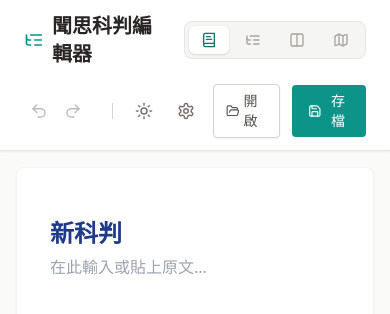
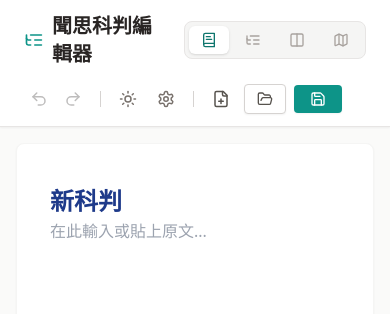
Before and after one commit to krad1985/KepanEditor, a React (Vite) app: page / in a window 390 px wide. Shown: the top 314 px of the page. Built offline with nearby package versions, Linux system fonts and the light colour scheme.

Commit message:
Update KepanEditor.jsx

```diff
--- a/src/KepanEditor.jsx
+++ b/src/KepanEditor.jsx
@@ -1,11 +1,11 @@
-// Version: 1.4.1 - 修復 AI 生成結果覆蓋現有子節點的問題，保留已拆分的段落
+// Version: 1.4.2 - 壓縮原文模式間距、新增開新檔案功能、優化 API Key 判定與提示
 import React, { useState, useEffect, useRef, useCallback } from 'react';
 import {
   FileText, ListTree, ChevronRight, ChevronDown,
   Trash2, Save, FolderOpen, Target, Home,
   SplitSquareHorizontal, GripVertical, AlignLeft,
   Undo2, Redo2, Columns, Map, BookOpen, Wand2, Settings,
-  X, Sun, Moon, Leaf, BookText
+  X, Sun, Moon, Leaf, BookText, FilePlus
 } from 'lucide-react';
 
 // --- 工具函數 ---
@@ -70,10 +70,10 @@ const THEMES = {
 
 // --- 獨立的 TreeNode 元件 ---
 const TreeNode = React.memo(({
-  kepanNode, depth, mode, theme,
+  kepanNode, depth, mode, theme, userApiKey,
   expandedTreeNodes, expandedContentNodes, expandedNoteNodes,
   deleteMenuId, dragInfo, isAILoadingId,
-  actions
+  actions, showToast
 }) => {
   const textareaRef = useRef(null);
   const noteAreaRef = useRef(null);
@@ -135,6 +135,15 @@ const TreeNode = React.memo(({
     }
   };
 
+  const handleAIAssistClick = (e) => {
+    e.stopPropagation();
+    if (!userApiKey) {
+      showToast("請先至右上角「設定」輸入 Google Gemini API 金鑰。");
+      return;
+    }
+    actions.generateAISkeleton(kepanNode.id);
+  };
+
   const isDragged = dragInfo.draggedId === kepanNode.id;
   const isDragOver = dragInfo.overId === kepanNode.id;
   let dropZoneClass = 'border border-transparent';
@@ -155,7 +164,7 @@ const TreeNode = React.memo(({
 
   return (
     <div className={`
-      ${mode === 'text' ? 'mb-0' : 'mb-2'}
+      ${mode === 'text' ? 'mb-0 mt-0' : 'mb-2'}
       ${(mode === 'outline' || mode === 'split') && depth > 0 ? `ml-6 border-l-2 ${isDark ? 'border-stone-700' : 'border-stone-200'} pl-4` : 'ml-0'}
       ${isDragged ? 'opacity-30 scale-[0.98]' : 'opacity-100 scale-100'}
       transition-all duration-200
@@ -163,7 +172,7 @@ const TreeNode = React.memo(({
       <div
         onDragOver={(e) => actions.handleDragOver(e, kepanNode.id)}
         onDrop={(e) => actions.handleDrop(e, kepanNode.id)}
-        className={`group relative flex items-start gap-1 p-1 -ml-1 transition-colors ${dropZoneClass}`}
+        className={`group relative flex items-start gap-1 ${mode === 'text' ? 'p-0 -ml-0' : 'p-1 -ml-1'} transition-colors ${dropZoneClass}`}
         onClick={handleNodeClick}
       >
 
@@ -201,7 +210,7 @@ const TreeNode = React.memo(({
               className={`
                 font-bold bg-transparent border-b border-transparent focus:border-teal-500 focus:outline-none transition-all flex-1 min-w-[150px]
                 ${colorClass}
-                ${mode === 'text' ? `${textSizeClass} mt-3 mb-0 pb-0` : 'text-lg mb-1 pb-1'}
+                ${mode === 'text' ? `${textSizeClass} mb-0 pb-0 mt-2` : 'text-lg mb-1 pb-1'}
               `}
             />
 
@@ -228,7 +237,7 @@ const TreeNode = React.memo(({
 
               {hasContent && mode !== 'split' && (
                 <button
-                  onClick={(e) => { e.stopPropagation(); actions.generateAISkeleton(kepanNode.id); }}
+                  onClick={handleAIAssistClick}
                   disabled={isAILoadingId === kepanNode.id}
                   className={`p-1 rounded transition-colors opacity-0 group-hover:opacity-100 text-purple-400 hover:bg-purple-500/20 ${isAILoadingId === kepanNode.id ? 'animate-pulse' : ''}`}
                   title="AI 輔助骨架生成"
@@ -264,7 +273,7 @@ const TreeNode = React.memo(({
           )}
 
           {isContentVisible && mode !== 'split' && (
-            <div className="relative group/text mb-1 mt-1">
+            <div className={`relative group/text ${mode === 'text' ? 'mb-0 mt-0' : 'mb-1 mt-1'}`}>
               <textarea
                 ref={textareaRef}
                 value={kepanNode.content}
@@ -315,9 +324,9 @@ const TreeNode = React.memo(({
         <div className="mt-0">
           {kepanNode.children.map(childNode => (
             <TreeNode
-              key={childNode.id} kepanNode={childNode} depth={depth + 1} mode={mode} theme={theme}
+              key={childNode.id} kepanNode={childNode} depth={depth + 1} mode={mode} theme={theme} userApiKey={userApiKey}
               expandedTreeNodes={expandedTreeNodes} expandedContentNodes={expandedContentNodes} expandedNoteNodes={expandedNoteNodes}
-              deleteMenuId={deleteMenuId} dragInfo={dragInfo} isAILoadingId={isAILoadingId} actions={actions}
+              deleteMenuId={deleteMenuId} dragInfo={dragInfo} isAILoadingId={isAILoadingId} actions={actions} showToast={showToast}
             />
           ))}
         </div>
@@ -733,19 +742,21 @@ export default function App() {
     }
   }, [dragInfo, commitChange]);
 
-  // --- AI 輔助生成 (已修復覆蓋子節點的陣列寫入邏輯) ---
+  // --- AI 輔助生成 ---
   const generateAISkeleton = async (nodeId) => {
     const targetNode = findNodeInKepanTree(kepanTree, nodeId);
     if (!targetNode || !targetNode.content) return;
 
+    // 強制驗證 API Key，無 Key 則阻擋執行並提示
+    if (!userApiKey || userApiKey.trim() === '') {
+      showToast("請先至右上角「設定」輸入您的 Google Gemini API 金鑰。");
+      return;
+    }
+
     setIsAILoadingId(nodeId);
 
-    const envApiKey = typeof apiKey !== 'undefined' ? apiKey : "";
-    const actualKey = userApiKey || envApiKey;
-
-    const modelsToTry = userApiKey
-      ? ['gemini-3.0-flash', 'gemini-2.5-flash', 'gemini-flash-latest']
-      : ['gemini-2.5-flash'];
+    // 調整輪詢陣列，以 2.5-flash 作為首選主力，避免 429 錯誤
+    const modelsToTry = ['gemini-2.5-flash', 'gemini-3.0-flash', 'gemini-flash-latest'];
 
     const payload = {
       contents: [{ parts: [{ text: `原文內容：\n${targetNode.content}` }] }],
@@ -761,11 +772,11 @@ export default function App() {
 
       let attempt = 0;
       const maxAttempts = 2;
-      const delays = [1000, 2000];
+      const delays = [1500, 3000];
 
       while (attempt < maxAttempts) {
         try {
-          const response = await fetch(`https://generativelanguage.googleapis.com/v1beta/models/${modelName}:generateContent?key=${actualKey}`, {
+          const response = await fetch(`https://generativelanguage.googleapis.com/v1beta/models/${modelName}:generateContent?key=${userApiKey}`, {
             method: 'POST',
             headers: { 'Content-Type': 'application/json' },
             body: JSON.stringify(payload)
@@ -787,9 +798,7 @@ export default function App() {
               const clonedTree = deepCloneKepanTree(currentTree);
               const tNode = findNodeInKepanTree(clonedTree, nodeId);
               if (tNode) {
-                // 將該節點內文清空
                 tNode.content = "";
-                // 將 AI 生成的新科判「安插」在原有的子節點陣列最上方，而非直接覆蓋！
                 const newAiNodes = generatedNodes.map(n => ({
                   id: generateUniqueId(),
                   title: n.title || "新科判",
@@ -821,7 +830,7 @@ export default function App() {
     }
 
     if (!success) {
-      showToast(`AI 生成失敗。原因: ${lastErrorMsg.substring(0, 100)}... 請確認 API 金鑰有效性。`, 7000);
+      showToast(`AI 生成失敗。原因: ${lastErrorMsg.substring(0, 100)}... 請確認 API 金鑰配額與有效性。`, 7000);
     }
     setIsAILoadingId(null);
   };
@@ -831,6 +840,15 @@ export default function App() {
     deleteKepanNode, mergeUpKepanNode, splitTextToChildKepanNode, setFocusId,
     setDeleteMenuId, toggleTree, toggleContent, toggleNote, generateAISkeleton,
     handleDragStart, handleDragOver, handleDrop
+  };
+
+  // --- 檔案功能 ---
+  const handleNewFile = () => {
+    if (window.confirm("確定要開啟新檔案嗎？未存檔的變更將會遺失。")) {
+      commitChange(INITIAL_EMPTY_KEPAN_TREE);
+      setFocusId(null);
+      showToast("已建立新科判檔案。");
+    }
   };
 
   const handleExportToFile = () => {
@@ -857,6 +875,7 @@ export default function App() {
         try {
           const parsedData = JSON.parse(event.target.result);
           commitChange(parsedData);
+          setFocusId(null);
           showToast("檔案匯入成功！");
         } catch (err) {
           showToast("檔案格式不正確，請匯入有效的 JSON 檔案。");
@@ -866,6 +885,7 @@ export default function App() {
     } catch (error) {
       showToast("讀取檔案發生錯誤。");
     }
+    e.target.value = ''; // Reset input to allow re-importing same file
   };
 
   const saveSettings = () => {
@@ -954,8 +974,8 @@ export default function App() {
           </div>
         </div>
 
-        <div className="flex items-center gap-3">
-          <div className="flex items-center gap-1 mr-2">
+        <div className="flex items-center gap-2 sm:gap-3">
+          <div className="flex items-center gap-1">
             <button onClick={handleUndo} disabled={historyState.past.length === 0} className={`p-1.5 rounded-md transition-colors ${historyState.past.length === 0 ? 'opacity-30 cursor-not-allowed' : 'hover:bg-teal-500/20 text-teal-600'}`} title="復原 (Ctrl+Z)"><Undo2 size={18}/></button>
             <button onClick={handleRedo} disabled={historyState.future.length === 0} className={`p-1.5 rounded-md transition-colors ${historyState.future.length === 0 ? 'opacity-30 cursor-not-allowed' : 'hover:bg-teal-500/20 text-teal-600'}`} title="重做 (Ctrl+Y)"><Redo2 size={18}/></button>
           </div>
@@ -968,12 +988,19 @@ export default function App() {
 
           <button onClick={() => setShowSettings(true)} className="p-1.5 rounded-full hover:bg-stone-500/20 text-stone-500 transition-colors" title="設定"><Settings size={18}/></button>
 
-          <label className={`flex items-center gap-1 px-3 py-1.5 text-sm font-medium border rounded shadow-sm cursor-pointer transition-colors ${isDark ? 'bg-stone-800 border-stone-700 hover:bg-stone-700 text-stone-300' : 'bg-white border-stone-300 hover:bg-stone-50 text-stone-600'}`}>
-            <FolderOpen size={16} /> 開啟
+          <div className={`w-px h-4 mx-1 ${isDark ? 'bg-stone-700' : 'bg-stone-300'}`}></div>
+
+          {/* 新增：開新檔案 */}
+          <button onClick={handleNewFile} className={`p-1.5 rounded-full transition-colors ${isDark ? 'hover:bg-stone-700 text-stone-300' : 'hover:bg-stone-200 text-stone-600'}`} title="開新檔案">
+            <FilePlus size={18} />
+          </button>
+
+          <label className={`flex items-center gap-1 px-3 py-1.5 text-sm font-medium border rounded shadow-sm cursor-pointer transition-colors ${isDark ? 'bg-stone-800 border-stone-700 hover:bg-stone-700 text-stone-300' : 'bg-white border-stone-300 hover:bg-stone-50 text-stone-600'}`} title="匯入本地 JSON">
+            <FolderOpen size={16} /> <span className="hidden sm:inline">開啟</span>
             <input type="file" accept=".json" onChange={handleImportFromFile} className="hidden" />
           </label>
-          <button onClick={handleExportToFile} className="flex items-center gap-1 px-4 py-1.5 text-sm font-medium text-white bg-teal-600 rounded shadow-sm hover:bg-teal-700 transition-colors">
-            <Save size={16} /> 存檔
+          <button onClick={handleExportToFile} className="flex items-center gap-1 px-4 py-1.5 text-sm font-medium text-white bg-teal-600 rounded shadow-sm hover:bg-teal-700 transition-colors" title="匯出為 JSON">
+            <Save size={16} /> <span className="hidden sm:inline">存檔</span>
           </button>
         </div>
       </header>
@@ -993,10 +1020,10 @@ export default function App() {
                 type="password"
                 value={userApiKey}
                 onChange={(e) => setUserApiKey(e.target.value)}
-                placeholder="貼上您的 API 金鑰"
+                placeholder="貼上您的 API 金鑰 (必填才能使用 AI 功能)"
                 className={`w-full p-2 rounded border focus:outline-none focus:ring-2 focus:ring-teal-500 ${isDark ? 'bg-stone-800 border-stone-700 text-white' : 'bg-stone-50 border-stone-200'}`}
               />
-              <p className={`text-xs mt-2 ${isDark ? 'text-stone-400' : 'text-stone-500'}`}>若留空，系統將自動採用內建金鑰進行嘗試。</p>
+              <p className={`text-xs mt-2 ${isDark ? 'text-stone-400' : 'text-stone-500'}`}>系統不提供預設金鑰，請確保輸入有效金鑰以啟用魔法棒拆分功能。</p>
             </div>
 
             <div className="mb-6">
@@ -1056,9 +1083,9 @@ export default function App() {
              <div className={`w-1/3 overflow-y-auto p-6 rounded-lg shadow-sm border ${isDark ? 'bg-stone-900 border-stone-800' : 'bg-white border-stone-100'}`}>
                 {currentRenderData.map(rootNode => (
                   <TreeNode
-                    key={rootNode.id} kepanNode={rootNode} depth={0} mode={mode} theme={theme}
+                    key={rootNode.id} kepanNode={rootNode} depth={0} mode={mode} theme={theme} userApiKey={userApiKey}
                     expandedTreeNodes={expandedTreeNodes} expandedContentNodes={expandedContentNodes} expandedNoteNodes={expandedNoteNodes}
-                    deleteMenuId={deleteMenuId} dragInfo={dragInfo} isAILoadingId={isAILoadingId} actions={kepanTreeActions}
+                    deleteMenuId={deleteMenuId} dragInfo={dragInfo} isAILoadingId={isAILoadingId} actions={kepanTreeActions} showToast={showToast}
                   />
                 ))}
              </div>
@@ -1071,9 +1098,9 @@ export default function App() {
           <div className={`w-full max-w-4xl p-8 rounded-lg shadow-sm border min-h-[80vh] ${isDark ? 'bg-stone-900 border-stone-800' : 'bg-white border-stone-100'}`}>
             {currentRenderData.map(rootNode => (
               <TreeNode
-                key={rootNode.id} kepanNode={rootNode} depth={0} mode={mode} theme={theme}
+                key={rootNode.id} kepanNode={rootNode} depth={0} mode={mode} theme={theme} userApiKey={userApiKey}
                 expandedTreeNodes={expandedTreeNodes} expandedContentNodes={expandedContentNodes} expandedNoteNodes={expandedNoteNodes}
-                deleteMenuId={deleteMenuId} dragInfo={dragInfo} isAILoadingId={isAILoadingId} actions={kepanTreeActions}
+                deleteMenuId={deleteMenuId} dragInfo={dragInfo} isAILoadingId={isAILoadingId} actions={kepanTreeActions} showToast={showToast}
               />
             ))}
           </div>
```
